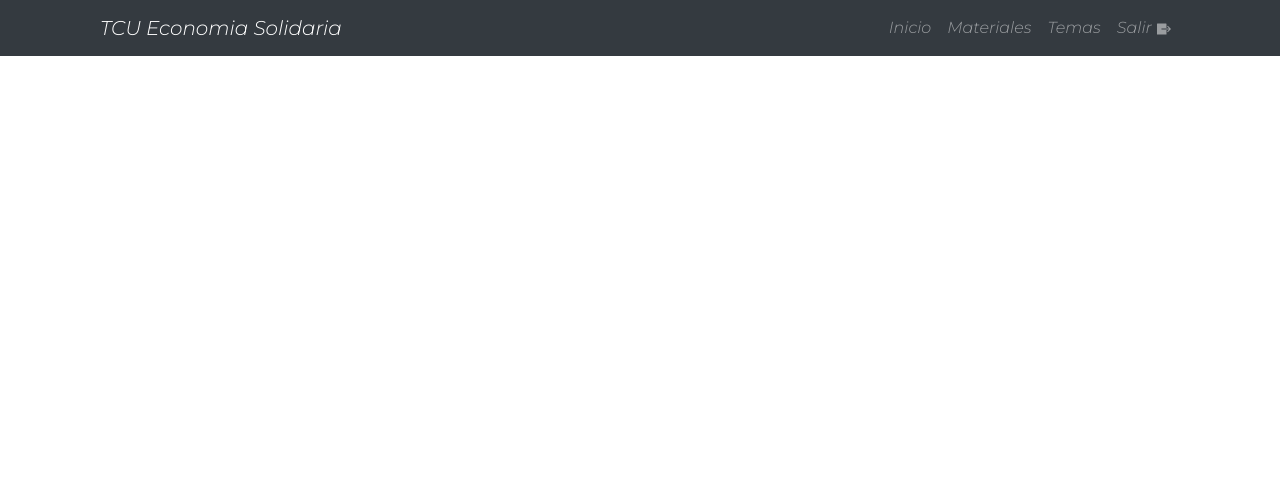
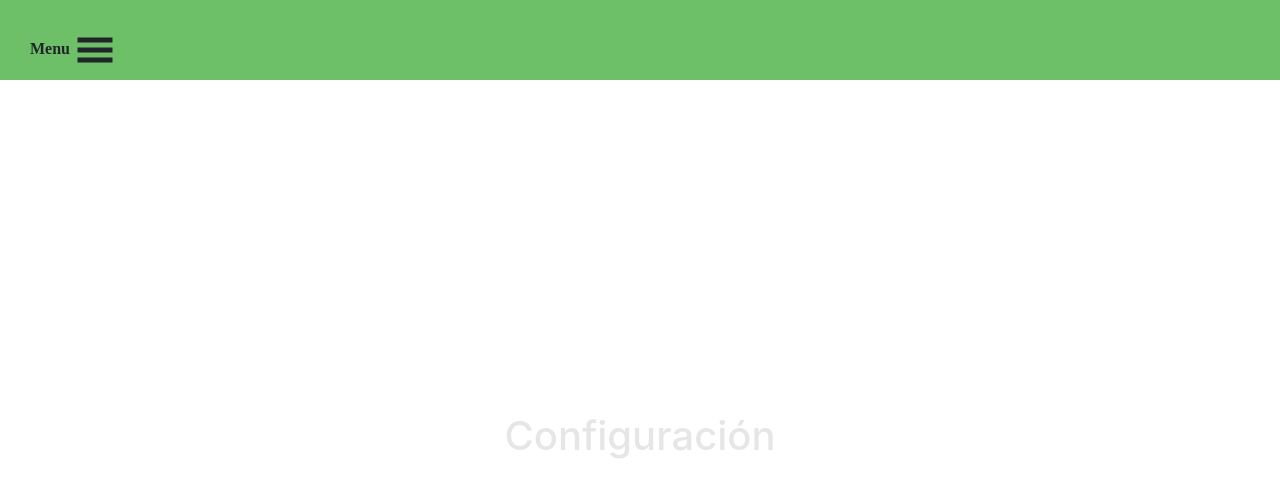
Before and after one commit to r2montero/webapp-tcu532-ucr-react.client, a React (Create React App) app: page /config in a window 1280 px wide. Shown: the top 496 px of the page. Built offline with nearby package versions, Linux system fonts and the light colour scheme.

Commit message:
Changes to everything, navbar change for sidebar, items modified, css now are in one folder, routers folder deleted

```diff
--- a/package.json
+++ b/package.json
@@ -3,6 +3,8 @@
   "version": "0.1.0",
   "private": true,
   "dependencies": {
+    "@material-ui/core": "^4.11.4",
+    "@material-ui/icons": "^4.11.2",
     "@testing-library/jest-dom": "^5.11.10",
     "@testing-library/react": "^11.2.6",
     "@testing-library/user-event": "^12.8.3",
--- a/public/index.html
+++ b/public/index.html
@@ -10,9 +10,6 @@
       content="Web site created using create-react-app"
     />
     <link rel="apple-touch-icon" href="%PUBLIC_URL%/logo192.png" />
-    <link rel="stylesheet" href="https://use.fontawesome.com/releases/v5.15.3/css/all.css" integrity="sha384-SZXxX4whJ79/gErwcOYf+zWLeJdY/qpuqC4cAa9rOGUstPomtqpuNWT9wdPEn2fk" crossorigin="anonymous">
-    <link rel="preconnect" href="https://fonts.gstatic.com">
-    <link href="https://fonts.googleapis.com/css2?family=Montserrat:ital,wght@1,300&display=swap" rel="stylesheet">
     <!--
       manifest.json provides metadata used when your web app is installed on a
       user's mobile device or desktop. See https://developers.google.com/web/fundamentals/web-app-manifest/
@@ -27,7 +24,7 @@
       work correctly both with client-side routing and a non-root public URL.
       Learn how to configure a non-root public URL by running `npm run build`.
     -->
-    <title>React App</title>
+    <title>Administracion</title>
   </head>
   <body>
     <noscript>You need to enable JavaScript to run this app.</noscript>
--- a/src/App.css
+++ /dev/null
@@ -1,6 +0,0 @@
-*{
-  box-sizing: border-box;
-  margin: 0;
-  padding: 0;
-  font-family: 'Montserrat', sans-serif;
-}
--- a/src/App.js
+++ b/src/App.js
@@ -1,21 +1,32 @@
-import 'bootstrap/dist/css/bootstrap.min.css'
-import "./App.css";
-import { BrowserRouter as Router, Route } from "react-router-dom";
-import Navbar from "./components/Navigation/Navbar";
-import Materiales from "./components/Pages/Infografias";
-import Home from "./components/Pages/Inicio";
-import Temas from "./components/Pages/Temas";
+import "./components/Assets/css/App.css";
+import Sidebar from "./components/Navigation/Sidebar";
+import { GiHamburgerMenu } from "react-icons/gi";
+import { useState } from "react";
+import { BrowserRouter as Router, Switch, Route } from "react-router-dom";
+import Home from './components/Pages/Inicio';
+import Configuracion from './components/Pages/Configuracion';
+import Mat from './components/Pages/Materiales';
+import Temas from './components/Pages/Temas';
 
 
 function App() {
+  const [showNav, setShowNav] = useState(false);
   return (
-    <Router>
-      <Navbar />
+    <>
+      <Router>
+        <header>
+          <h7 className="menu">Menu</h7> <GiHamburgerMenu onClick={() => setShowNav(!showNav)} />
+        </header>
 
-      <Route path="/" exact component={Home} />
-      <Route path="/materiales" component={Materiales} />
-      <Route path="/temas" component={Temas}/>
-    </Router>
+        <Sidebar show={showNav} />
+        <div className="main">
+          <Route path='/' exact={true} component={Home}/>
+          <Route path='/materiales' exact={true} component={Mat}/>
+          <Route path='/temas' exact={true} component={Temas}/>
+          <Route path='/config' exact={true} component={Configuracion}/>
+        </div>
+      </Router>
+    </>
   );
 }
 
--- /dev/null
+++ b/src/components/Assets/css/App.css
@@ -0,0 +1,80 @@
+.App{
+  width: 100vw;
+  height: 100vh;
+  background: rgb(230,230,230);
+}
+
+body{
+  margin: 0;
+  padding: 0;
+}
+
+header{
+  padding: 30px;
+  height: 80px;
+  background: #6dc067;
+}
+
+.sidenav{
+  width: 240px;
+  background: #6dc067;
+  position: absolute;
+  height: 95vh;
+  padding: 0 30px;
+  transition: all 1s;
+  left: -100%;
+}
+
+.sidenav.active{
+  left: 0;
+}
+
+.logo{
+  width: 250px;
+}
+
+ul{
+  padding: 0;
+}
+
+ul li{
+  list-style-type: none;
+  margin: 10px 0;
+}
+
+ul li a{
+  color: black;
+  text-decoration: none;
+  font-size: 16px;
+  font-family: 'Times New Roman', Times, serif;
+  display: block;
+  padding: 10px 15px;
+  border-radius: 6px;
+}
+
+ul li a:hover,
+ul li a.active{
+  background:#008641;
+}
+
+ul li a svg{
+  margin-right: 10px;
+}
+
+header svg{
+  font-size: 40px;
+}
+
+.menu{
+  font-family: 'Times New Roman', Times, serif;
+  font-weight: bolder;
+}
+
+.main{
+  height: 90vh;
+  display: flex;
+  justify-content: center;
+  align-items: center;
+  font-size: 40px;
+  color: rgb(230,230,230);
+}
--- /dev/null
+++ b/src/components/Navigation/Sidebar.js
@@ -0,0 +1,23 @@
+import logo from "../Assets/imgs/logo.png"
+import {Link} from 'react-router-dom';
+import {FaHome} from 'react-icons/fa'
+import {GiNothingToSay} from 'react-icons/gi'
+import {ImFilesEmpty} from 'react-icons/im'
+import {GrConfigure} from 'react-icons/gr'
+import {IoExitOutline} from 'react-icons/io5'
+
+const Sidebar = ({show}) => {
+  return (
+    <div className={show ? 'sidenav active' : 'sidenav'}>
+      <img src={logo} alt='logo' className="logo"/>
+      <ul>
+        <li><Link to="/" ><FaHome/>Inicio</Link></li>
+        <li><Link to="/materiales"><GiNothingToSay/>Materiales</Link></li>
+        <li><Link to="/temas"><ImFilesEmpty/>Temas</Link></li>
+        <li><Link to="/config"><GrConfigure/>Configuración</Link></li>
+        <li><a><IoExitOutline/>Salir</a></li>
+      </ul>
+    </div>
+  )
+}
+export default Sidebar
--- /dev/null
+++ b/src/components/Pages/Configuracion.js
@@ -0,0 +1,13 @@
+import React, { Component } from "react";
+
+class Configuración extends Component{
+    render(){
+        return(
+            <div>
+                <h1>Configuración</h1>
+            </div>
+        );
+    }
+}
+
+export default Configuración;
--- a/src/index.js
+++ b/src/index.js
@@ -1,6 +1,6 @@
 import React from "react";
 import ReactDOM from "react-dom";
-import "./index.css";
+import "./components/Assets/css/index.css";
 import App from "./App";
 
 ReactDOM.render(<App />, document.getElementById("root"));
--- a/src/routes/index.js
+++ /dev/null
@@ -1,6 +0,0 @@
-import React from "react";
-import ReactDOM from "react-dom";
-import "../assets/css/index.css";
-import App from "./Routes";
-
-ReactDOM.render(<App />, document.getElementById("root"));
```
Also changed, not shown: src/components/Assets/css/index.css (renamed from src/index.css), src/components/Assets/imgs/logo.png (added), src/components/Pages/Materiales.js (renamed from src/components/Pages/Infografias.js), 1 other file (tests, documents, lock files or other folders).
